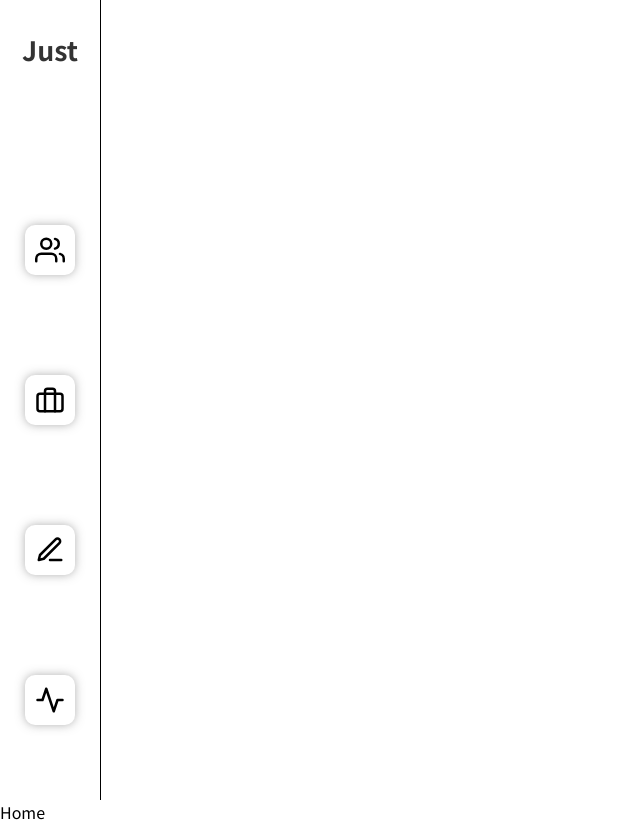
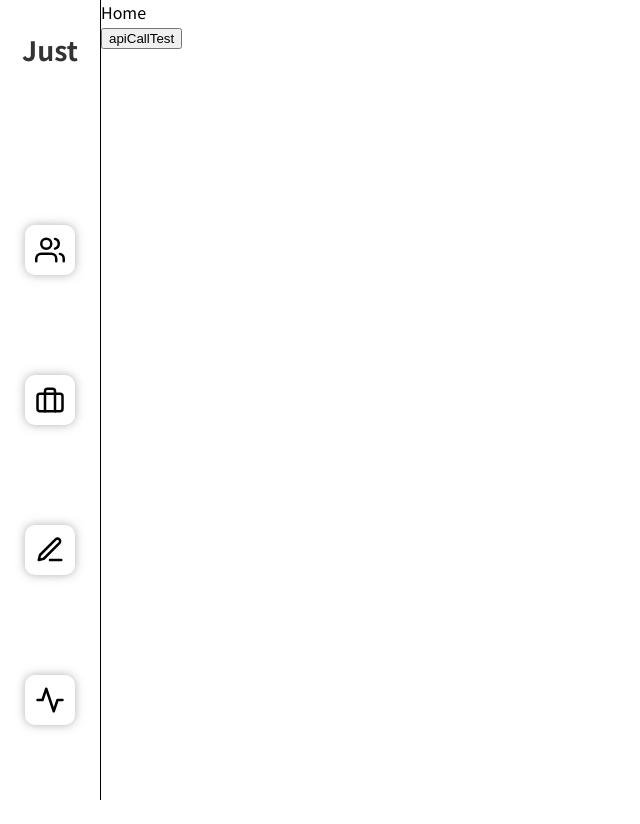
Before and after one commit to Smart-Just/Just_Site_Client, a React (Create React App) app: page / in a window 1280 px wide. Shown: the whole page, without its empty margins (0-640 px from the left). After the commit the page ends 800 px from the top, so only its background shows below. Built offline with nearby package versions, Linux system fonts and the light colour scheme.

Commit message:
Proxy설정 후 API Call Test

```diff
--- a/package.json
+++ b/package.json
@@ -6,6 +6,7 @@
     "@testing-library/jest-dom": "^5.16.1",
     "@testing-library/react": "^12.1.2",
     "@testing-library/user-event": "^13.5.0",
+    "axios": "^0.25.0",
     "feather-icons": "^4.28.0",
     "node-sass": "^7.0.1",
     "react": "^17.0.2",
@@ -15,6 +16,7 @@
     "react-scripts": "5.0.0",
     "web-vitals": "^2.1.4"
   },
+  "proxy" : "http://localhost:8080",
   "scripts": {
     "start": "react-scripts start",
     "build": "react-scripts build",
--- a/src/assets/style/index.scss
+++ b/src/assets/style/index.scss
@@ -26,3 +26,8 @@ a{
   text-decoration: none;
   color: #333;
 }
+
+.defaultWarp{
+  width: calc(100% - 101px);
+  margin-left: 101px;
+}
--- a/src/assets/style/layout/menu.scss
+++ b/src/assets/style/layout/menu.scss
@@ -14,6 +14,7 @@ nav{
       font-size: 20pt;
     }
   }
+  float: left;
 }
 .DefaultSideMenu{
   >li{
--- a/src/layout/DefaultLayout.js
+++ b/src/layout/DefaultLayout.js
@@ -5,7 +5,9 @@ import Menu from "../components/layout/Menu";
 const DefaultLayout =  () => {
   return <React.Fragment>
     <Menu />
-    <Outlet />
+    <div className={"defaultWarp"}>
+      <Outlet />
+    </div>
   </React.Fragment>
 }
 
--- a/src/pages/default/Home.js
+++ b/src/pages/default/Home.js
@@ -1,8 +1,13 @@
 import React from "react";
+import {postApi} from "../../util/ApiCallTest";
+import {signup} from "../../util/dummydata/auth";
 const Home =  () => {
+  const handleCallApi = () => {
+    postApi("/api/user", signup).then((doc)=> console.log(doc))
+  }
   return <React.Fragment>
     <p> Home </p>
-
+    <button onClick={handleCallApi}> apiCallTest </button>
   </React.Fragment>
 }
 
--- /dev/null
+++ b/src/util/ApiCallTest.js
@@ -0,0 +1,6 @@
+import axios from "axios";
+
+export const postApi = async (url, data) =>{
+  const doc = await axios.post(url , data);
+  return doc.data
+}
--- /dev/null
+++ b/src/util/dummydata/auth.js
@@ -0,0 +1,7 @@
+export const signup = {
+  userName : "nGyu",
+  userEmail : "vpdls1511@gmail.com",
+  userPassword : "Test1234!!",
+  userAge : 23,
+  userGender : "Male"
+};
```
Also changed, not shown: 1 other file (tests, documents, lock files or other folders).
